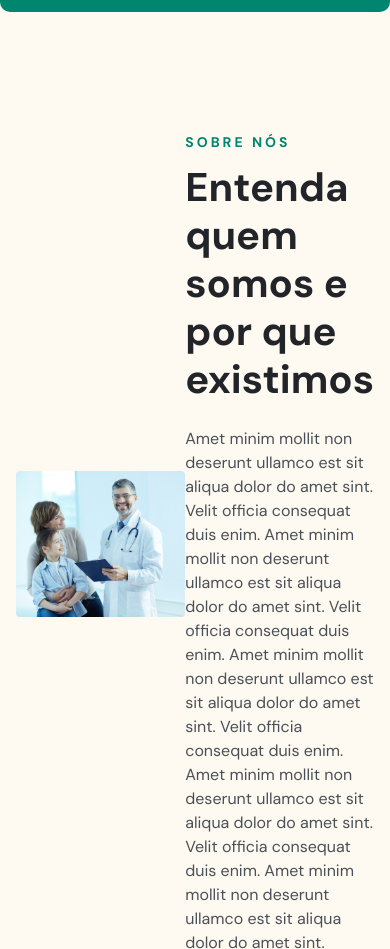
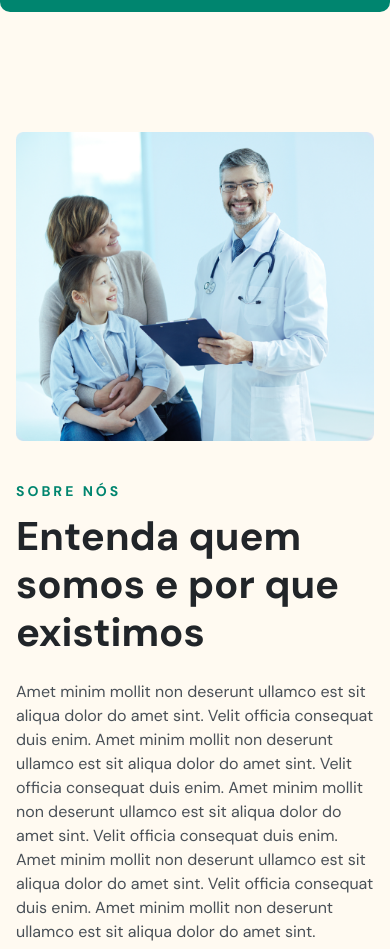
Before and after one commit to olivpeter/doctorcare-lp, a plain HTML site: page index.html in a window 390 px wide. Shown: the part 4460-5409 px from the top of the page. Drawn offline with nearby package versions, Linux system fonts and the light colour scheme.

Commit message:
Feat: Added responsive about us section

```diff
--- a/scss/_aboutUs.scss
+++ b/scss/_aboutUs.scss
@@ -40,3 +40,18 @@
         }
     }
 }
+
+@media screen and (max-width: 768px) {
+    .aboutUs {
+        .gridWrapper {
+            display: flex;
+            flex-direction: column;
+            align-items: center;
+            gap: 4rem;
+
+            .aboutRight {
+                max-width: 100%;
+            }
+        }
+    }
+}
```
Also changed, not shown: css/main.min.css.
